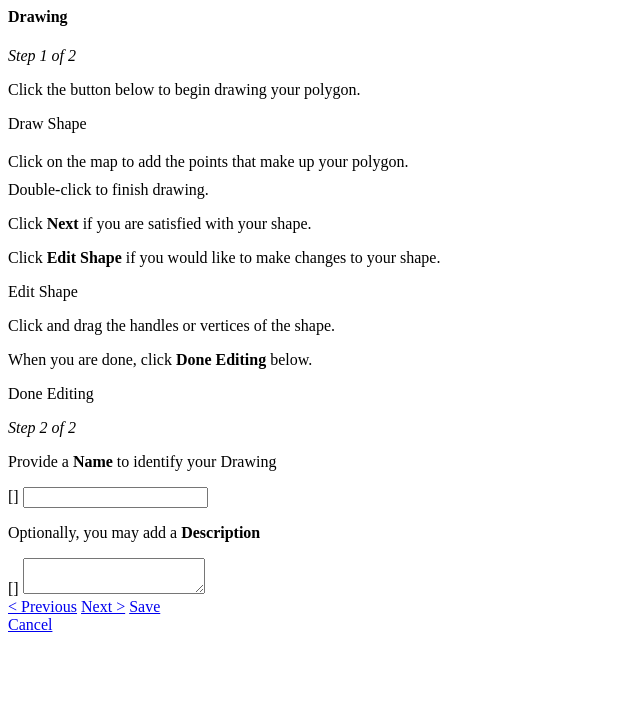
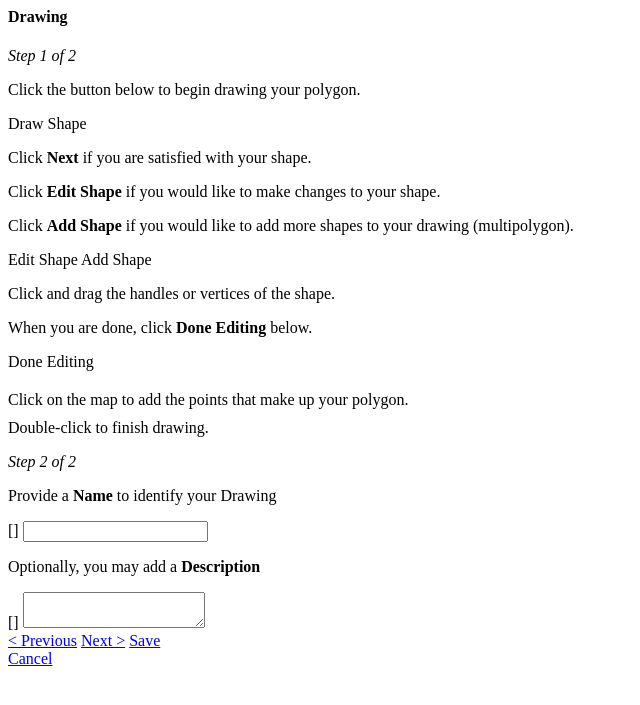
Before and after one commit to MidAtlanticPortal/mp-drawing, a Django app: template drawing/templates/aoi/form.html in a window 1280 px wide. Shown: the top 705 px of the page, without its empty margins (0-640 px from the left). Run offline with Django 3.2, Linux system fonts and the light colour scheme; the template is opened without the code that fills it: most values are stand-ins (such as "Sample title", 1, 10 or a date in 2020); form fields are guessed from the names that the template uses.

Commit message:
form updates for multipolygon drawing

```diff
--- a/drawing/templates/aoi/form.html
+++ b/drawing/templates/aoi/form.html
@@ -92,6 +92,28 @@
                     <span>Draw Shape</span>
                 </a>
             </div>
+            <div data-bind="visible: showEdit()">
+                <p class="instructions">Click <b>Next</b> if you are satisfied with your shape.</p>
+                <p class="instructions">Click <b>Edit Shape</b> if you would like to make changes to your shape.</p>
+                <p class="instructions">Click <b>Add Shape</b> if you would like to add more shapes to your drawing (multipolygon).</p>
+                <a class="btn btn-default" style="margin-top: 10px" data-bind="click: startEdit, css: { disabled: isEditing() }">
+                    <span>Edit Shape</span>
+                </a>
+                <a class="btn btn-default" style="margin-top: 10px" data-bind="click: startSketch, css: { disabled: isEditing() }">
+                    <span>Add Shape</span>
+                </a>
+                <div data-bind="visible: isEditing()">
+                    <p class="instructions">
+                        Click and drag the handles or vertices of the shape.
+                    </p>
+                    <p class="instructions">
+                        When you are done, click <b>Done Editing</b> below.
+                    </p>
+                    <a class="btn btn-warning" style="margin-top: 10px" data-bind="click: completeEdit">
+                        <span>Done Editing</span>
+                    </a>
+                </div>
+            </div>
             <div data-bind="visible: isDrawing()" style="padding-top: 20px" >
                 <div class="well">
                     <div>
@@ -101,22 +123,6 @@
                         Double-click to finish drawing.
                     </div>
                 </div>
-            </div>
-            <div data-bind="visible: showEdit()">
-                <p class="instructions">Click <b>Next</b> if you are satisfied with your shape.</p>
-                <p class="instructions">Click <b>Edit Shape</b> if you would like to make changes to your shape.</p>
-                <a class="btn btn-default" style="margin-top: 10px" data-bind="click: startEdit, css: { disabled: isEditing() }">
-                    <span>Edit Shape</span>
-                </a>
-                <p class="instructions">
-                    Click and drag the handles or vertices of the shape.
-                </p>
-                <p class="instructions">
-                    When you are done, click <b>Done Editing</b> below.
-                </p>
-                <a class="btn btn-warning" style="margin-top: 10px" data-bind="click: completeEdit">
-                    <span>Done Editing</span>
-                </a>
             </div>
             <div id="PanelGeometry"></div>
         </div>
```
